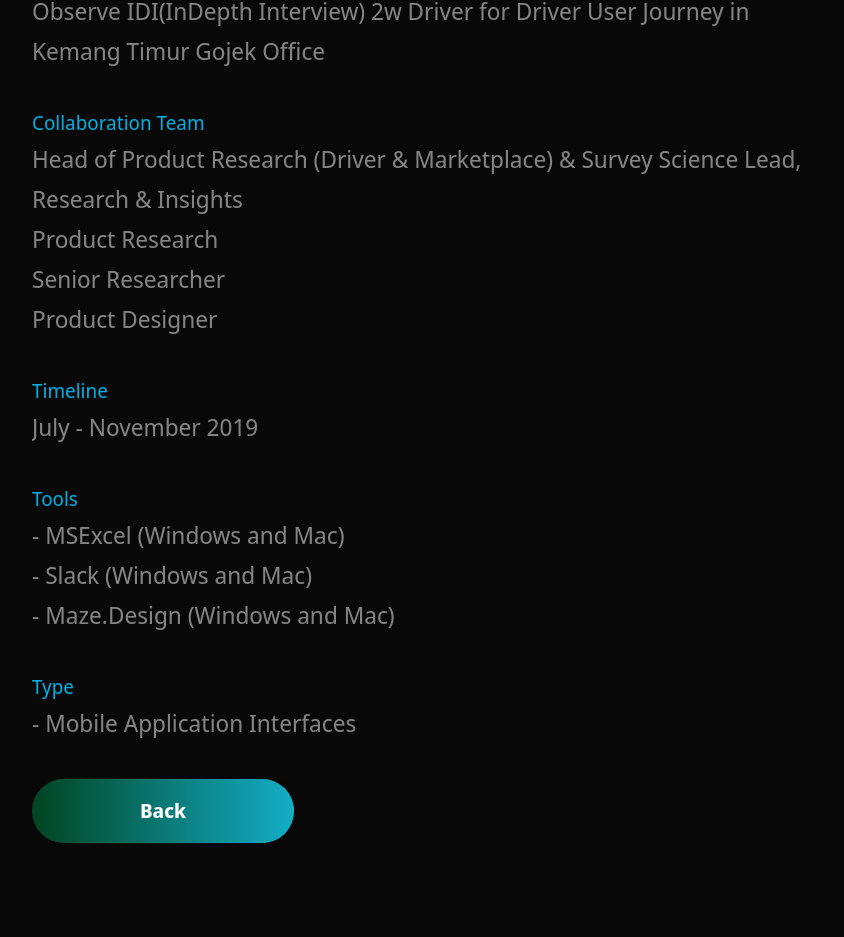
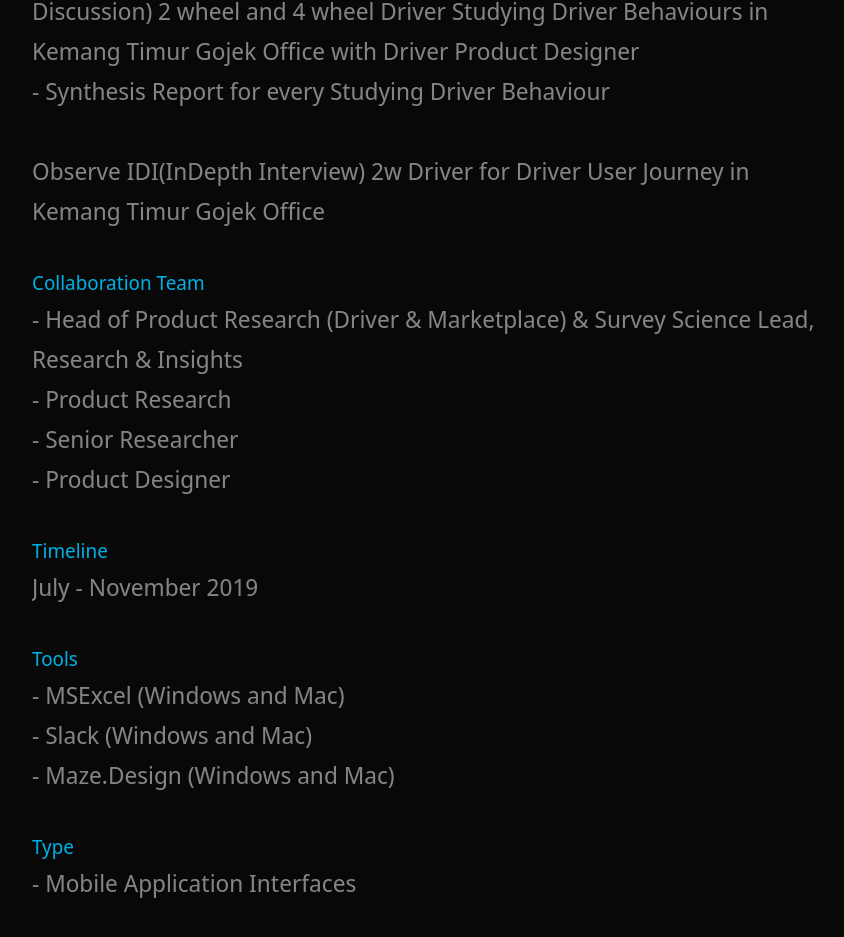
Before and after one commit to xtrajoes/Portfolio-Jordan, a Next.js app: page /GjkPages in a window 1280 px wide. Shown: the part 1897-2834 px from the top of the page, without its empty margins (88-932 px from the left). Built offline with nearby package versions, Linux system fonts and the light colour scheme.

Commit message:
add secondary button for pti design proc pdf

```diff
--- a/src/components/Contents/GjkContents.js
+++ b/src/components/Contents/GjkContents.js
@@ -7,7 +7,7 @@
 import { projects } from '../../constants/constants';
 
 const Contents = (props) => (
-  <Section row nopadding>
+  <Section nopadding>
       <LeftSection>
         <SectionTitle main center>
           Gojek Research <br/>
@@ -31,9 +31,11 @@
           <SectionText >
           As a Producr Researcher Platform Driver Function Contract-Based, I was doing :
           Conduct IDI(InDepth Interview) GoPay behaviour user as a driver and as user 2 wheel drivers in the first week onhand (Bangalore team) in Kemang Timur Gojek Office
-          <br/>
+          <br/> <br/>
+
           Desk research Competitive Intelligence: Newsletter Driver
-          <br/>
+          <br/><br/>
+
           Project Snoopy(Driver App)
           <br/>
           - Desk research competitor app
@@ -43,22 +45,23 @@
           - App Comparison Study
           <br/>
           - Collaborate with Gojek CN, VN, TH for Feature Library Apps
-          <br/>
+          <br/><br/>
+
           Conduct and Observe IDI(InDepth Interview) & FGD(Focus Group Discussion) 2 wheel and 4 wheel Driver Studying Driver Behaviours in Kemang Timur Gojek Office with Driver Product Designer
           <br/>
           - Synthesis Report for every Studying Driver Behaviour
-          <br/>
+          <br/><br/>
           Observe IDI(InDepth Interview) 2w Driver for Driver User Journey in Kemang Timur Gojek Office
           </SectionText>
         <SectionSubText>Collaboration Team </SectionSubText>
           <SectionText >
-            Head of Product Research (Driver & Marketplace) & Survey Science Lead, Research & Insights
+            - Head of Product Research (Driver & Marketplace) & Survey Science Lead, Research & Insights
             <br/>
-            Product Research
+            - Product Research
             <br/>
-            Senior Researcher
+            - Senior Researcher
             <br/>
-            Product Designer
+            - Product Designer
           </SectionText>
         <SectionSubText>Timeline </SectionSubText>
           <SectionText >
@@ -76,9 +79,9 @@
           <SectionText >
             - Mobile Application Interfaces
           </SectionText>
-        <Button onClick={() => window.location = '/ ' }>
-          Back
-        </Button>
+          <Button onClick={() => window.location = '/ ' }>
+            Back
+          </Button>
       </LeftSection>
   </Section>
 );
```
Also changed, not shown: src/components/Contents/PtiContents.js (+20 -4 lines).
